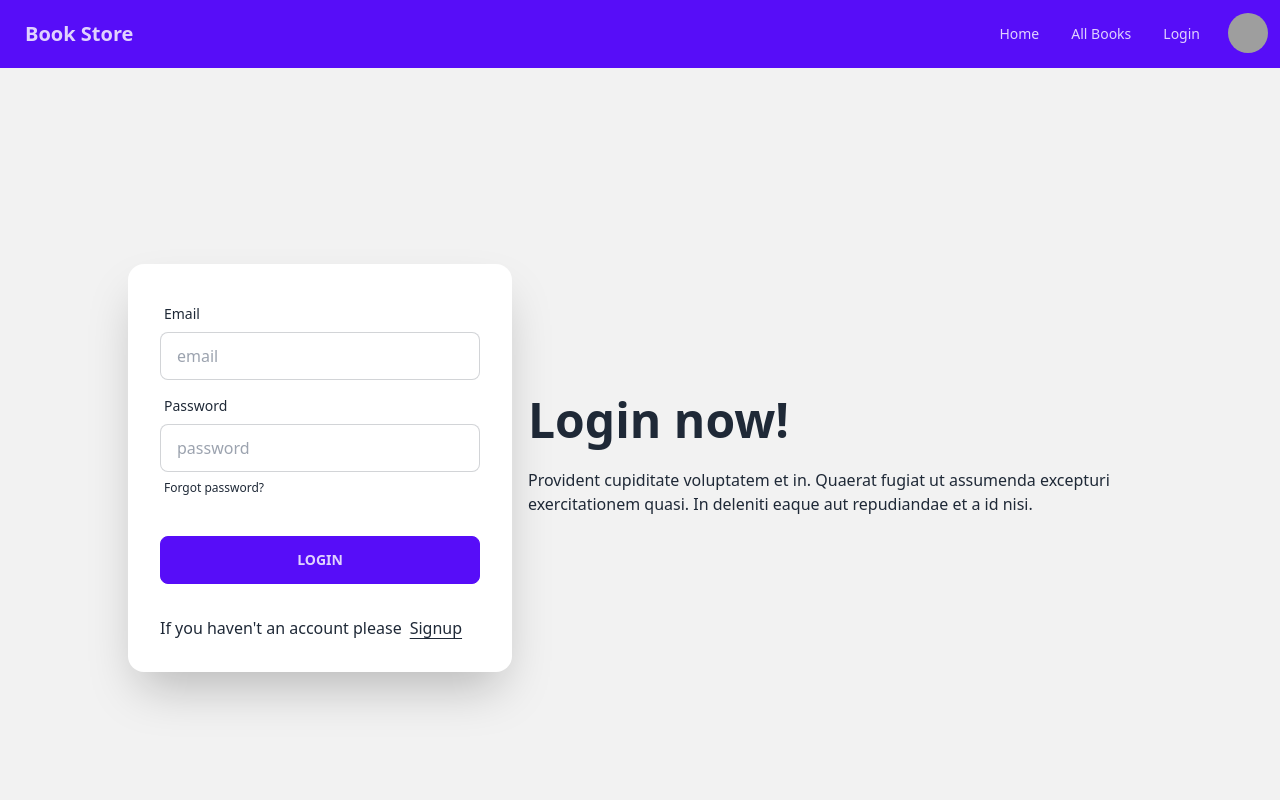
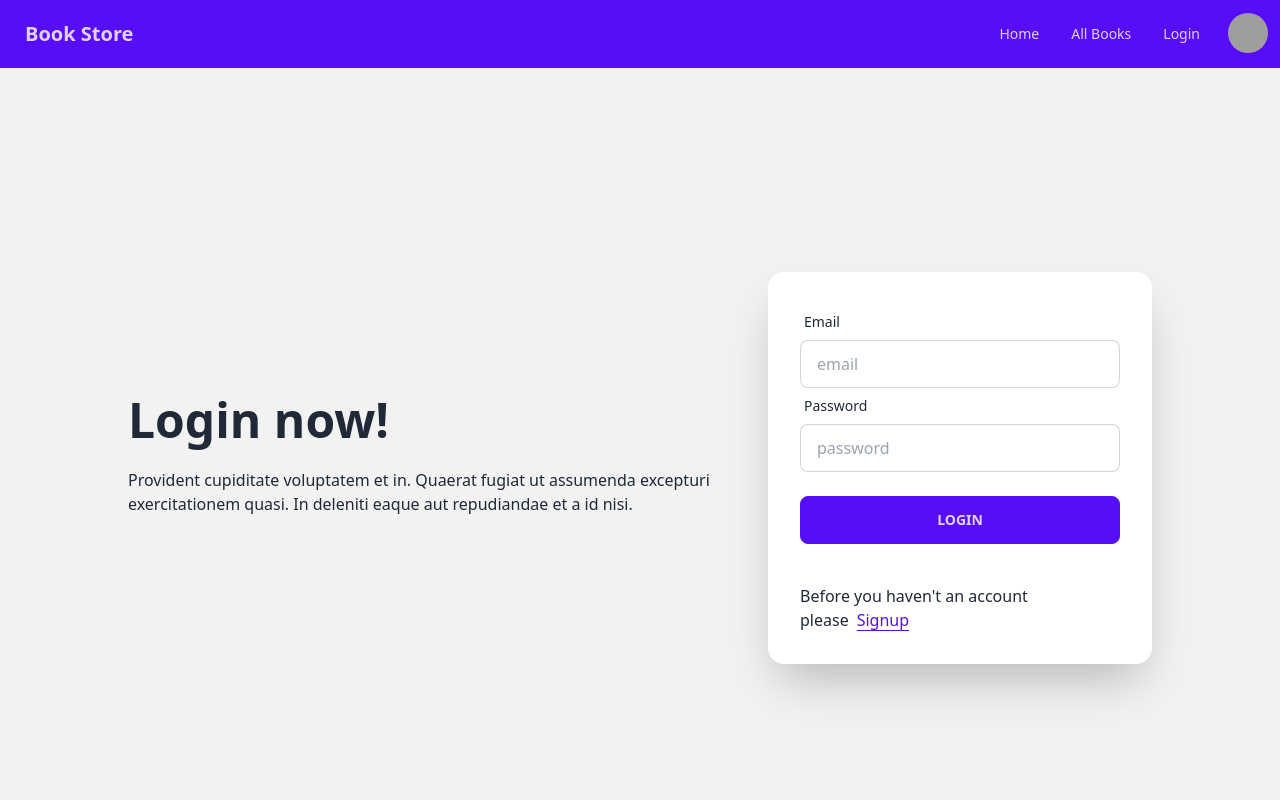
Before and after one commit to Ashik-Rahman100/book-catalog-client, a React app: page /login in a window 1280 px wide. Shown: the top 800 px of the page. Built offline with nearby package versions, Linux system fonts and the light colour scheme; grey boxes are pictures that could not be loaded; the HTML template or start-up script is replaced by a standard one.

Commit message:
implement login

```diff
--- a/src/components/ui/BookCard.tsx
+++ b/src/components/ui/BookCard.tsx
@@ -17,13 +17,10 @@ const BookCard = ({ book }: IProps) => {
       </figure>
       <div className="card-body">
         <h2 className="card-title">{book.title}</h2>
-        <div className="flex ">
-          <div>
-            <p>Author: {book.author}</p>
-            <p>Genre: {book.genre}</p>
-          </div>
-          <p className="ml-4 badge badge-secondary">{book.publishedAt}</p>
-        </div>
+        <p className="ml-1 badge badge-primary">{book.genre}</p>
+        <p className="font-thin my-2">Publised At : {book.publishedAt}</p>
+
+        <p>Author: {book.author}</p>
 
         <div className="card-actions justify-end"></div>
       </div>
--- a/src/layouts/Navbar.tsx
+++ b/src/layouts/Navbar.tsx
@@ -32,7 +32,7 @@ const Navbar = () => {
               <Link to="/books">All Books</Link>
             </li>
             <li>
-              <Link to="/add-new-book">Add Book</Link>
+              <Link to="/login">Login</Link>
             </li>
           </ul>
         </div>
--- a/src/pages/Login.tsx
+++ b/src/pages/Login.tsx
@@ -1,19 +1,34 @@
+import { useForm } from "react-hook-form";
 import { Link } from "react-router-dom";
+import { toast } from "react-toastify";
+import Lodader from "../components/shared/Lodader";
+import { useLoginUserMutation } from "../redux/features/auth/authApi";
+import { IUser, IUserApiData } from "../types/globalTypes";
 
 const Login = () => {
+  const { register, handleSubmit } = useForm<IUserApiData>();
+  const loginUserMutaion = useLoginUserMutation();
+  const [loginUser, { isLoading }] = loginUserMutaion;
+  if (isLoading) {
+    return <Lodader />;
+  }
+
+  const handleSubmitData = async (data: IUser) => {
+    try {
+      await loginUser(data);
+      toast.success("User Created");
+      localStorage.setItem("user", JSON.stringify(data.email));
+      window.location.href = "/";
+    } catch (error) {
+      toast.error("Something went wrong.");
+    }
+  };
   return (
     <div className="hero min-h-screen bg-base-200">
       <div className="hero-content flex-col lg:flex-row-reverse">
-        <div className="text-center lg:text-left w-2/4">
-          <h1 className="text-5xl font-bold">Login now!</h1>
-          <p className="py-6">
-            Provident cupiditate voluptatem et in. Quaerat fugiat ut assumenda
-            excepturi exercitationem quasi. In deleniti eaque aut repudiandae et
-            a id nisi.
-          </p>
-        </div>
         <div className="card flex-shrink-0 w-full max-w-sm shadow-2xl bg-base-100">
           <div className="card-body">
+            <form onSubmit={handleSubmit(handleSubmitData)}>
               <div className="form-control">
                 <label className="label">
                   <span className="label-text">Email</span>
@@ -22,6 +37,9 @@ const Login = () => {
                   type="text"
                   placeholder="email"
                   className="input input-bordered"
+                  {...register("email", {
+                    required: true,
+                  })}
                 />
               </div>
               <div className="form-control">
@@ -31,20 +49,22 @@ const Login = () => {
                 <input
                   type="text"
                   placeholder="password"
+                  {...register("password", {
+                    required: true,
+                  })}
                   className="input input-bordered"
                 />
-              <label className="label">
-                <a href="#" className="label-text-alt link link-hover">
-                  Forgot password?
-                </a>
-              </label>
               </div>
               <div className="form-control mt-6">
-              <button className="btn btn-primary">Login</button>
+                <button type="submit" className="btn btn-primary">
+                  Login
+                </button>
+              </div>
+            </form>
             <p className="pt-8">
-                If you haven't an account please
+              Before you haven't an account please
               <Link
-                  className="underline underline-offset-4 hover:text-primary pl-2"
+                className="underline underline-offset-4 hover:text-pink pl-2 text-primary"
                 to="/signup"
               >
                 Signup
@@ -52,6 +72,14 @@ const Login = () => {
             </p>
           </div>
         </div>
+
+        <div className="text-center lg:text-left w-2/4">
+          <h1 className="text-5xl font-bold">Login now!</h1>
+          <p className="py-6">
+            Provident cupiditate voluptatem et in. Quaerat fugiat ut assumenda
+            excepturi exercitationem quasi. In deleniti eaque aut repudiandae et
+            a id nisi.
+          </p>
         </div>
       </div>
     </div>
--- a/src/pages/Signup.tsx
+++ b/src/pages/Signup.tsx
@@ -1,10 +1,28 @@
 import { useForm } from "react-hook-form";
+import { Link } from "react-router-dom";
+import { toast } from "react-toastify";
+import Lodader from "../components/shared/Lodader";
+import { useCreateUserMutation } from "../redux/features/auth/authApi";
 import { IUser } from "../types/globalTypes";
 
 const Signup = () => {
   const { register, handleSubmit } = useForm<IUser>();
+  const createUserMutaion = useCreateUserMutation();
+  const [createUser, { isLoading }] = createUserMutaion;
+  if (isLoading) {
+    return <Lodader />;
+  }
 
-  const handleSubmitData = async () => {};
+  const handleSubmitData = async (data: IUser) => {
+    try {
+      await createUser(data);
+      toast.success("User Created");
+      localStorage.setItem("user", JSON.stringify(data.email));
+      window.location.href = "/";
+    } catch (error) {
+      toast.error("Something went wrong.");
+    }
+  };
   return (
     <div className="hero min-h-screen bg-base-200">
       <div className="hero-content flex-col lg:flex-row-reverse">
@@ -38,11 +56,20 @@ const Signup = () => {
                 />
               </div>
               <div className="form-control mt-6">
-                <button type="submit" className="btn btn-primary">
-                  Sign Up
+                <button type="submit" className="btn btn-primary ">
+                  Signup
                 </button>
               </div>
             </form>
+            <p className="pt-8">
+              If you haven an account please
+              <Link
+                className="underline underline-offset-4 hover:text-pink pl-2 text-primary"
+                to="/login"
+              >
+                Login
+              </Link>
+            </p>
           </div>
         </div>
         <div className="text-center w-2/4 lg:text-left">
--- a/src/redux/features/auth/authSlice.ts
+++ b/src/redux/features/auth/authSlice.ts
@@ -30,6 +30,10 @@ const authSlice = createSlice({
       const { user, accessToken } = action.payload;
       (state.user = user), (state.token = accessToken);
     },
+    logOut: (state) => {
+      state.user = null;
+      state.token = null;
+    },
   },
 });
 
--- a/src/types/globalTypes.ts
+++ b/src/types/globalTypes.ts
@@ -23,7 +23,7 @@ export type BookGenre =
   | "Young Adult";
 
 export type IReview = {
-  rating: number;
+  rating?: number;
   reviewText: string;
   reviewer: string;
 };
```
Lines whose indentation alone changed are shown as unchanged.
